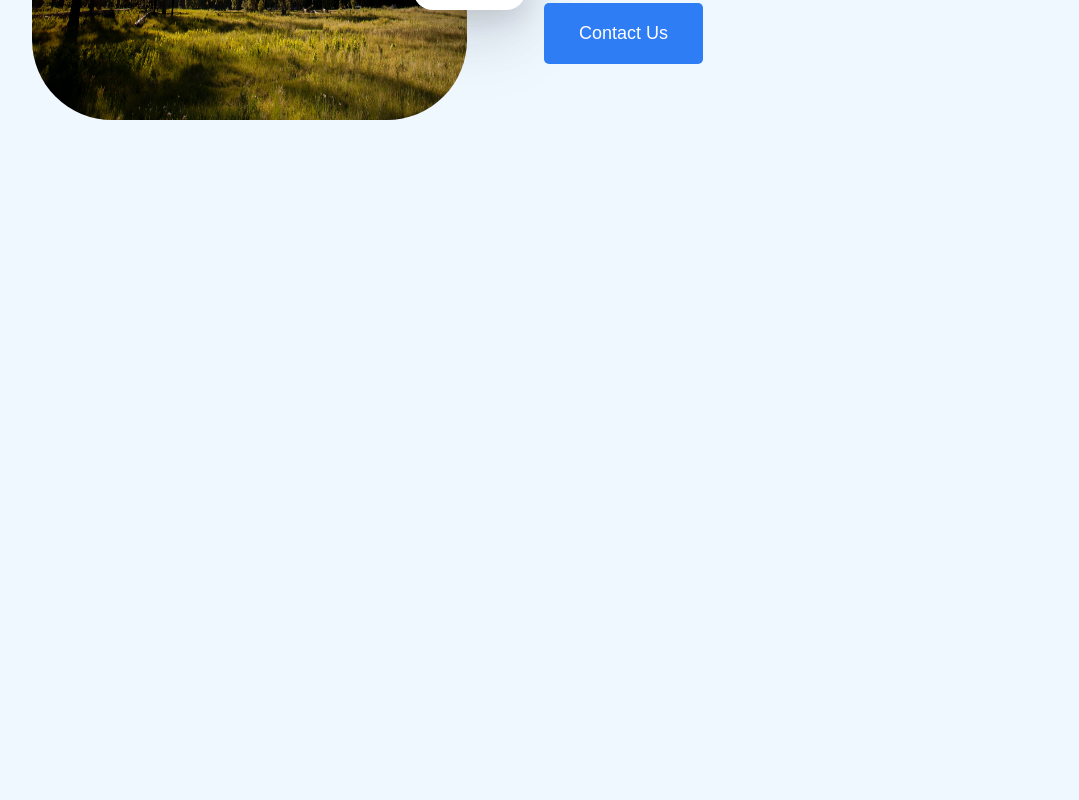
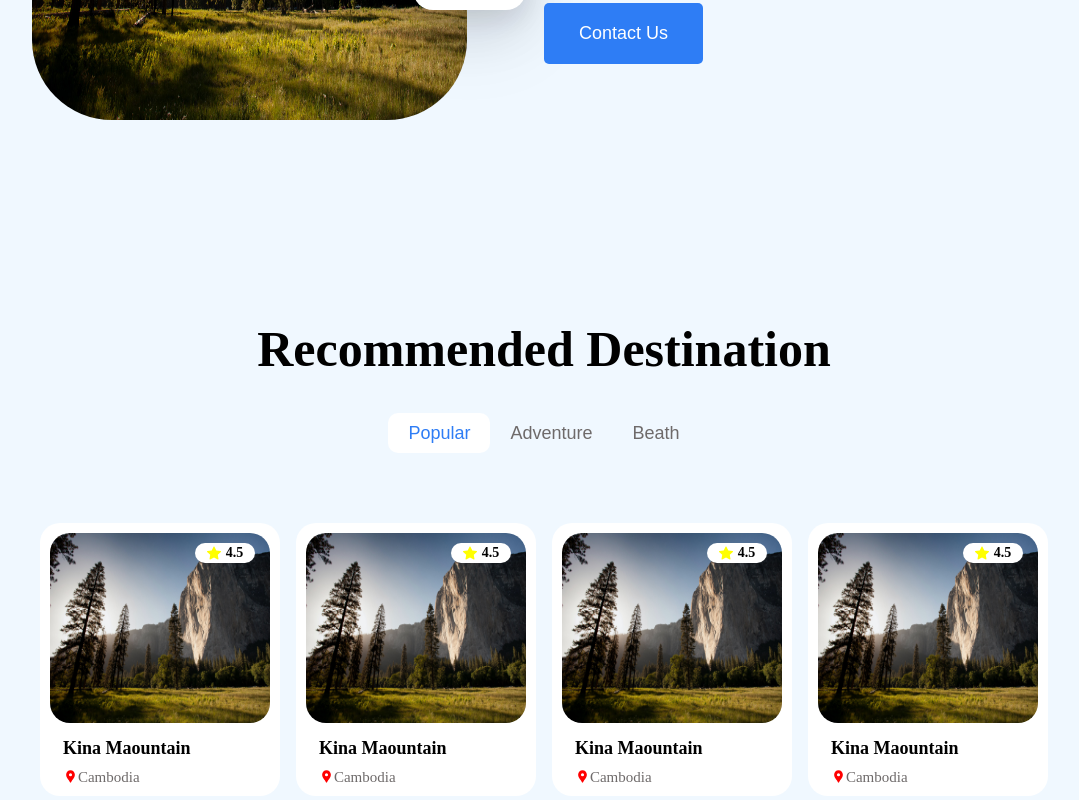
Before and after one commit to kemo12/Career-Develpoment, a React (Create React App) app: page / in a window 1280 px wide. Shown: the part 2366-3166 px from the top of the page, without its empty margins (96-1175 px from the left). Before the commit the page ends 2490 px from the top, so only its background shows below. Built offline with nearby package versions, Linux system fonts and the light colour scheme.

Commit message:
destination section is done

```diff
--- /dev/null
+++ b/src/components/Destination/Destination.css
@@ -0,0 +1,41 @@
+.destinationContainer {
+  margin-top: 200px;
+  height: 480px;
+  display: flex;
+  flex-direction: column;
+  align-items: center;
+}
+.destinationTitle {
+  width: 100%;
+  display: flex;
+  justify-content: center;
+  text-align: center;
+}
+.destinationTitle span {
+  font-size: 50px;
+  font-weight: bold;
+}
+.destinationTabs {
+  margin-top: 35px;
+  display: flex;
+  justify-content: space-around;
+}
+.destinationTabs button {
+  border: none;
+  background: none;
+  font-size: 18px;
+  color: rgb(110, 106, 106);
+  height: 40px;
+  padding: 5px 20px;
+}
+.des-clicked {
+  color: rgb(46, 125, 245) !important;
+  background-color: #fff !important;
+  border-radius: 10px;
+}
+.destinationCards {
+  margin-top: 70px;
+  display: flex;
+  width: 100%;
+  justify-content: space-around;
+}
--- /dev/null
+++ b/src/components/Destination/index.jsx
@@ -0,0 +1,24 @@
+import DestinationCard from '../DestinationCard';
+import './Destination.css';
+const Destination = () => {
+  return (
+    <div className="destinationContainer generalContainer">
+      <div className="destinationTitle">
+        <span>Recommended Destination</span>
+      </div>
+      <div className="destinationTabs">
+        <button className="des-clicked">Popular</button>
+        <button>Adventure</button>
+        <button>Beath</button>
+      </div>
+      <div className="destinationCards">
+        <DestinationCard />
+        <DestinationCard />
+        <DestinationCard />
+        <DestinationCard />
+      </div>
+    </div>
+  );
+};
+
+export default Destination;
--- /dev/null
+++ b/src/components/DestinationCard/DestinationCard.css
@@ -0,0 +1,50 @@
+.DestinationCardContainer {
+  width: 21.5%;
+  background-color: #fff;
+  border-radius: 20px;
+  padding: 10px;
+}
+.desCardTop {
+  height: 190px;
+  display: flex;
+}
+.dsCardImge {
+  width: 100%;
+  height: 100%;
+}
+.dsCardImge img {
+  width: 100%;
+  height: 100%;
+  border-radius: 20px;
+}
+.dsCardRate {
+  width: 60px;
+  display: flex;
+  justify-content: center;
+  align-items: center;
+  height: 20px;
+  background-color: #fff;
+  border-radius: 10px;
+  margin-left: -75px;
+  margin-top: 10px;
+  font-size: 14px;
+}
+.rateNum {
+  font-weight: bold;
+}
+.desCardDown {
+  display: flex;
+  flex-direction: column;
+  margin-left: 13px;
+  margin-top: 15px;
+}
+.desCardDownName {
+  font-size: 18px;
+  font-weight: bold;
+}
+.locationContainer {
+  margin-top: 10px;
+  font-size: 15px;
+  color: rgb(110, 106, 106);
+  display: flex;
+}
--- /dev/null
+++ b/src/components/DestinationCard/index.jsx
@@ -0,0 +1,33 @@
+import './DestinationCard.css';
+import dsCardImge from './../../assetes/images/hero.jpg';
+import { BsFillStarFill } from 'react-icons/bs';
+import { MdLocationPin } from 'react-icons/md';
+const DestinationCard = () => {
+  return (
+    <div className="DestinationCardContainer">
+      <div className="desCardTop">
+        <div className="dsCardImge">
+          <img src={dsCardImge} alt="dsCardImge" />
+        </div>
+        <div className="dsCardRate">
+          <BsFillStarFill
+            style={{
+              color: 'yellow',
+              marginRight: '5px',
+            }}
+          />
+          <span className="rateNum">4.5</span>
+        </div>
+      </div>
+      <div className="desCardDown">
+        <span className="desCardDownName">Kina Maountain</span>
+        <span className="locationContainer">
+          <MdLocationPin style={{ color: 'red' }} />
+          <span>Cambodia</span>
+        </span>
+      </div>
+    </div>
+  );
+};
+
+export default DestinationCard;
--- a/src/pages/Home/index.jsx
+++ b/src/pages/Home/index.jsx
@@ -1,3 +1,4 @@
+import Destination from '../../components/Destination';
 import Hero from '../../components/HeroSection';
 import Navbar from '../../components/Navbar';
 import Offers from '../../components/Offers';
@@ -12,6 +13,7 @@ const Home = () => {
       <Reservation />
       <Offers />
       <Travel />
+      <Destination />
     </div>
   );
 };
```
